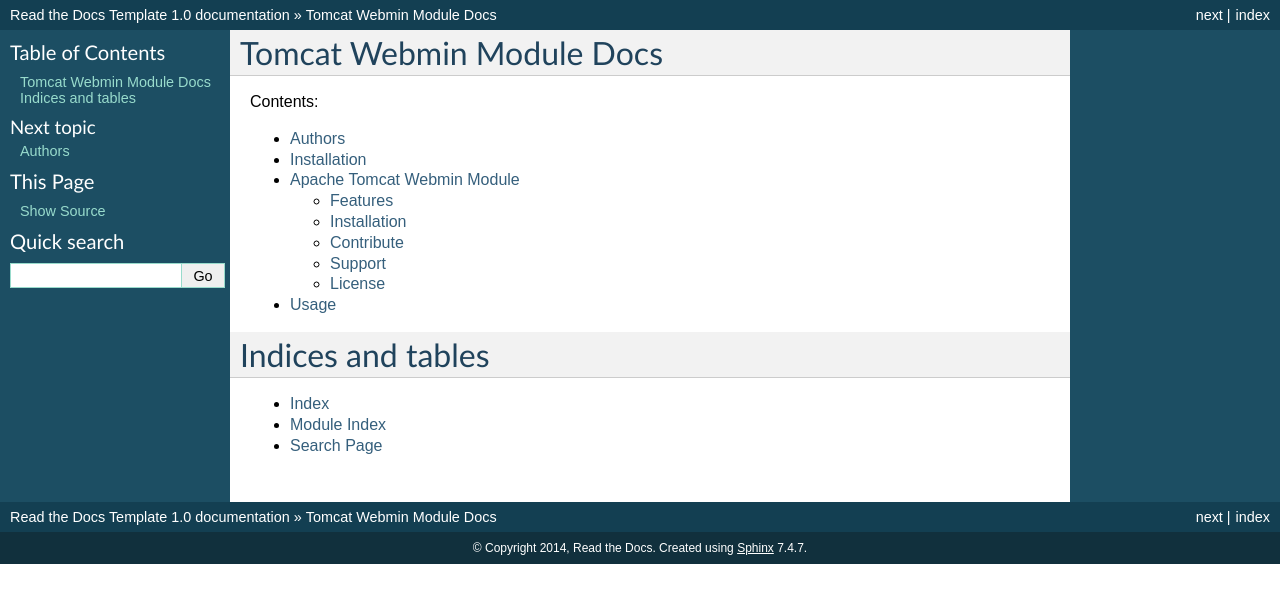
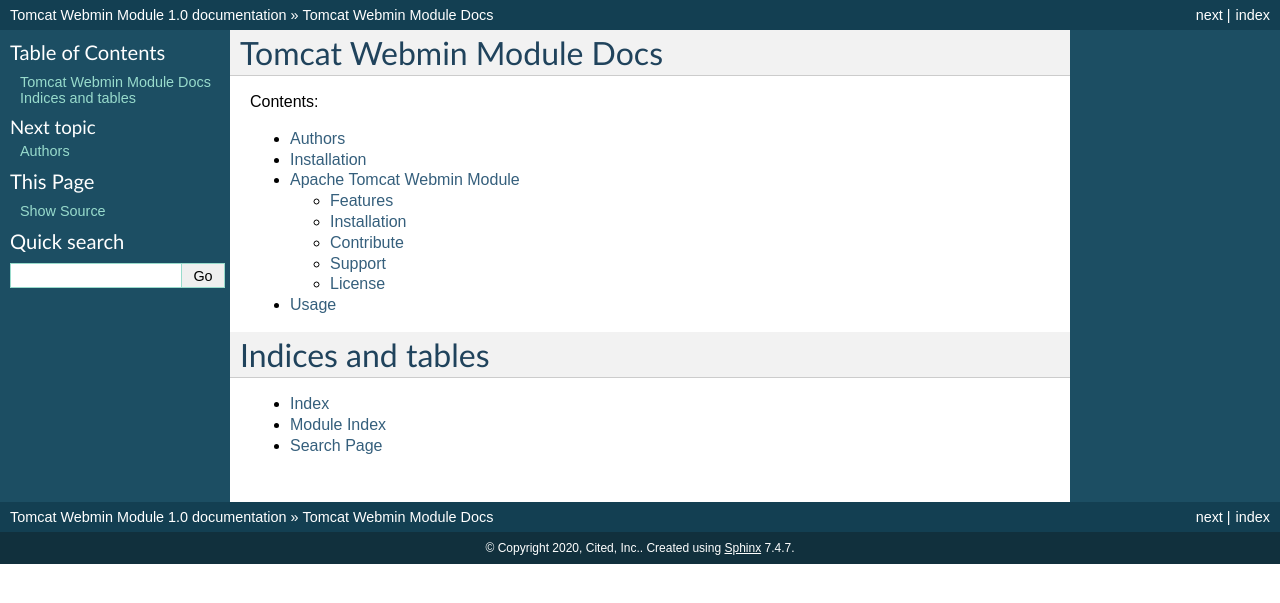
Before and after one commit to cited/Tomcat-Webmin-Module, a Sphinx documentation site: the page built from docs/index.rst, in a window 1280 px wide. Shown: the top 603 px of the page. Built offline with Sphinx 7.4.7, drawn with Linux system fonts in a browser that asks for light colours.

Commit message:
Update conf.py

```diff
--- a/docs/conf.py
+++ b/docs/conf.py
@@ -43,8 +43,8 @@
 master_doc = 'index'
 
 # General information about the project.
-project = u'Read the Docs Template'
-copyright = u'2014, Read the Docs'
+project = u'Tomcat Webmin Module'
+copyright = u'2020, Cited, Inc.'
 
 # The version info for the project you're documenting, acts as replacement for
 # |version| and |release|, also used in various other places throughout the
```
